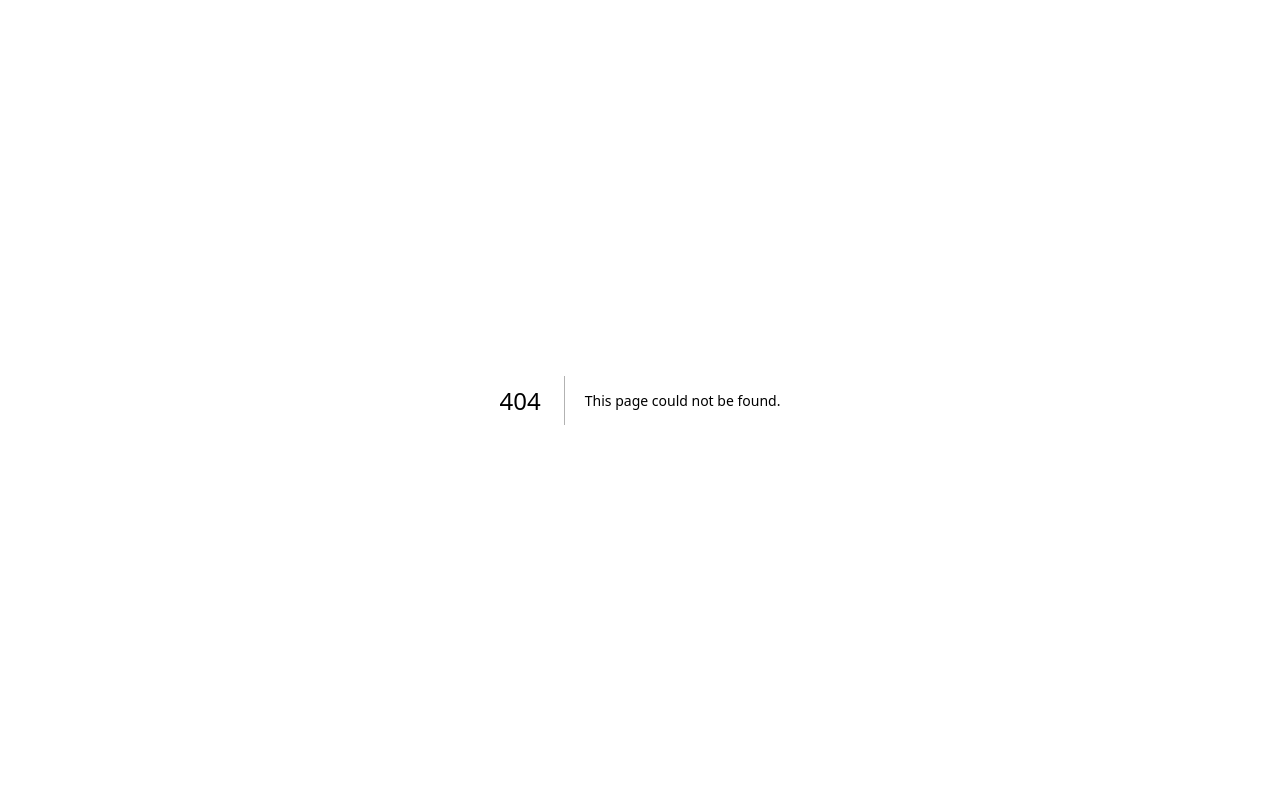
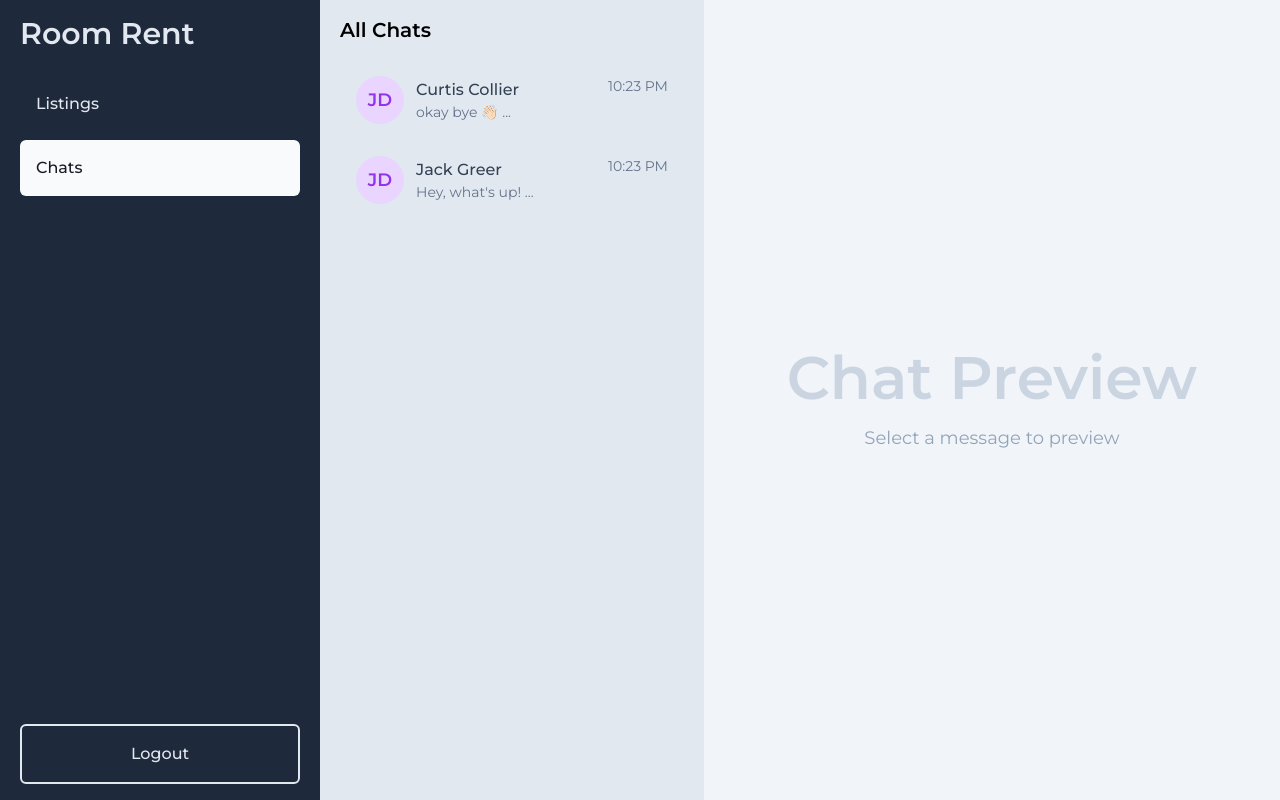
Before and after one commit to sujitroy-dev/room-rent-client, a Next.js app: page /dashboard/chats in a window 1280 px wide. Before the commit this address had no page. Built offline with nearby package versions, Linux system fonts and the light colour scheme.

Commit message:
chat sidebar and routing

```diff
--- a/components/Dashboard/Sidebar.tsx
+++ b/components/Dashboard/Sidebar.tsx
@@ -28,7 +28,7 @@ export default function DashboardSidebar() {
   return (
     <div className="w-80 h-screen px-5 py-4 bg-slate-800 overflow-y-auto flex flex-col">
       <Link
-        href="/"
+        href="/dashboard"
         className="block mb-6 text-3xl font-semibold text-slate-200"
       >
         Room Rent
--- a/layouts/Dashboard.tsx
+++ b/layouts/Dashboard.tsx
@@ -10,7 +10,7 @@ export default function DashboardLayout({ children }: Props) {
       <div className="flex flex-1 overflow-hidden">
         <Sidebar />
         <div className="flex-1 overflow-y-auto">
-          <div className="py-4 px-6">{children}</div>
+          <div className="">{children}</div>
         </div>
       </div>
     </div>
--- /dev/null
+++ b/pages/dashboard/chats/index.tsx
@@ -0,0 +1,76 @@
+import DashboardLayout from "@/layouts/Dashboard";
+import { useState } from "react";
+
+export default function ChatPage() {
+  const users = [
+    {
+      name: "Curtis Collier",
+      picture: null,
+      last_mesage: "okay bye 👋🏻",
+      last_message_time: "10:23 PM",
+    },
+    {
+      name: "Jack Greer",
+      picture: null,
+      last_mesage: "Hey, what's up! ",
+      last_message_time: "10:23 PM",
+    },
+  ];
+  const [selectedUser, setselectedUser] = useState<string>("");
+  return (
+    <DashboardLayout>
+      <div className="w-full h-full flex">
+        <div className="w-96 h-screen px-5 py-4 bg-slate-200">
+          <h2 className="text-xl font-semibold mb-5">All Chats</h2>
+          <ul className="flex flex-col gap-2">
+            {users.map((user) => (
+              <li
+                className={`py-3 px-4 rounded-lg flex items-center justify-center transition-all duration-200 cursor-pointer ${
+                  user.name === selectedUser ? "bg-slate-100 shadow-sm" : ""
+                }`}
+                onClick={() => setselectedUser(user.name)}
+              >
+                <div className="">
+                  {user.picture ? (
+                    <img src="w-14 h-14 rounded-full overflow-hidden" alt="" />
+                  ) : (
+                    <span className="w-12 h-12 rounded-full overflow-hidden flex items-center justify-center font-semibold text-lg bg-purple-200 text-purple-600 mr-3">
+                      JD
+                    </span>
+                  )}
+                </div>
+                <div className="flex-1">
+                  <h5 className="font-medium text-slate-700">{user.name}</h5>
+                  <p className="text-sm text-slate-500">
+                    {user.last_mesage} ...
+                  </p>
+                </div>
+                <div className="text-sm text-slate-500 self-start">
+                  {user.last_message_time}
+                </div>
+              </li>
+            ))}
+          </ul>
+        </div>
+        <div
+          className={`py-4 px-6 flex-1 bg-slate-100 ${
+            selectedUser === "" ? "flex items-center justify-center" : ""
+          }`}
+        >
+          {selectedUser === "" ? (
+            <div className="flex flex-col text-center gap-4">
+              <h1 className="text-6xl font-semibold text-slate-300">
+                Chat Preview
+              </h1>
+              <p className="text-slate-400 text-lg">
+                Select a message to preview
+              </p>
+            </div>
+          ) : (
+            selectedUser
+          )}
+        </div>
+      </div>
+    </DashboardLayout>
+  );
+}
--- a/pages/dashboard/index.tsx
+++ b/pages/dashboard/index.tsx
@@ -3,7 +3,9 @@ import DashboardLayout from "@/layouts/Dashboard";
 export default function DashboardPage() {
   return (
     <DashboardLayout>
-      <h1 className="text-3xl font-semibold">Dashboard Page</h1>
+      <div className="py-4 px-6">
+        <h1 className="text-3xl font-semibold">Dashboard Page</h1>
+      </div>
     </DashboardLayout>
   );
 }
```
